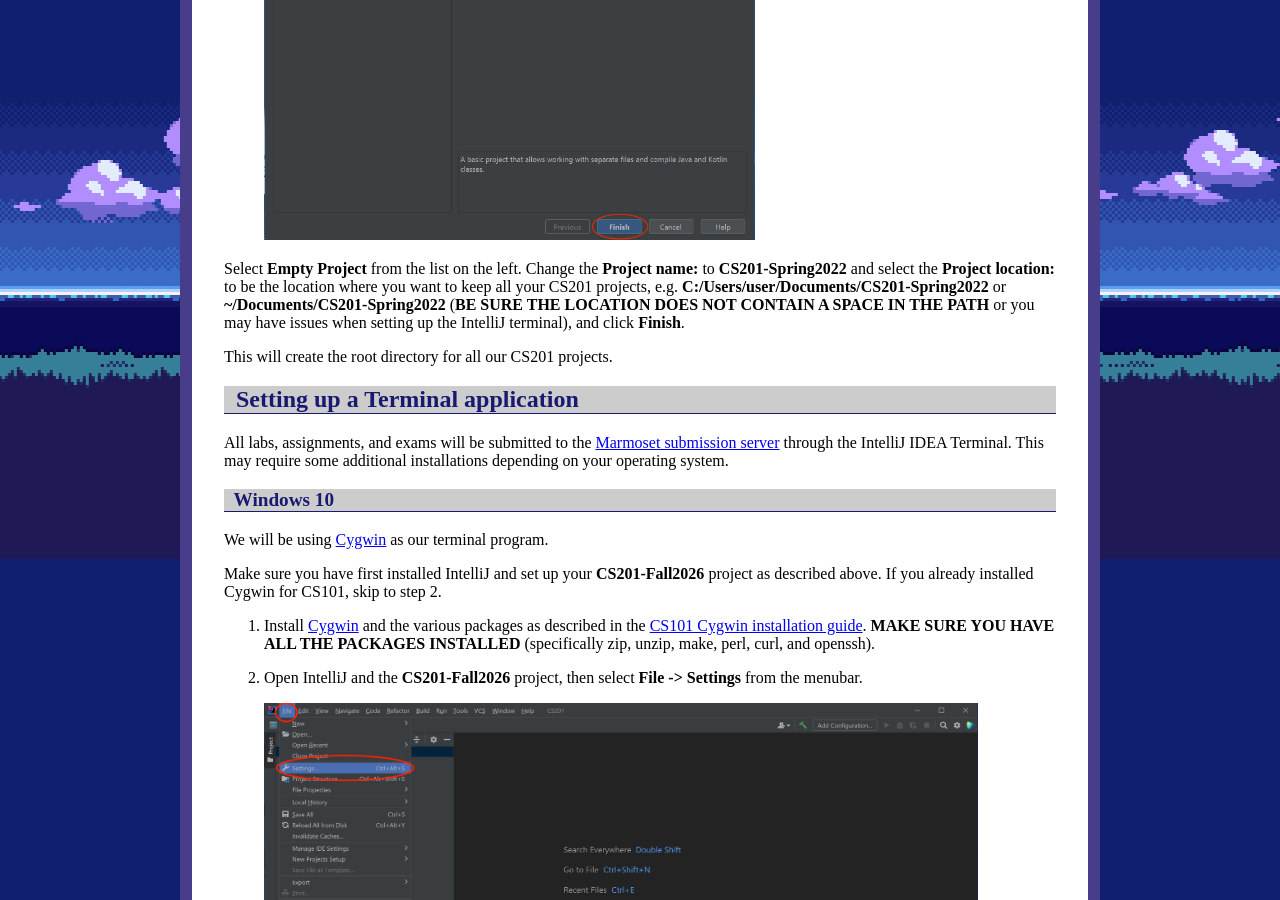
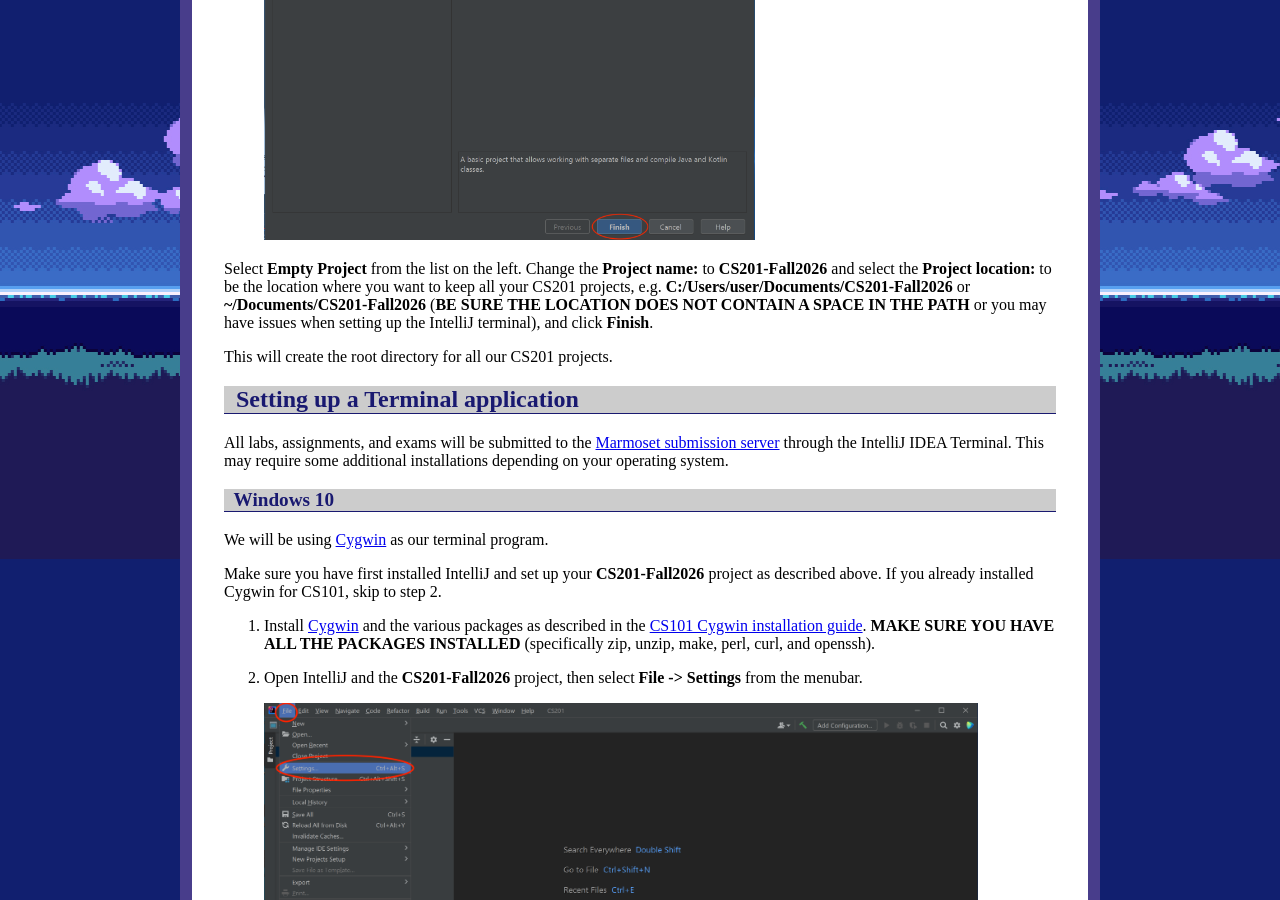
Before and after one commit to ycpcs/cs201-fall2026, a Jekyll site: the page built from resources/index.md, in a window 1280 px wide and 900 px high, scrolled down 1241 px. Built offline with Jekyll 4.4.1, drawn with Linux system fonts in a browser that asks for light colours.

Commit message:
Update index.md

```diff
--- a/resources/index.md
+++ b/resources/index.md
@@ -26,7 +26,7 @@ Select **New Project** which will open the new project dialog
 
 > <img src="images/IntelliJNewProject.png" alt="IntelliJ New Project Window" height="500"/>
 
-Select **Empty Project** from the list on the left. Change the **Project name:** to **CS201-Spring2022** and select the **Project location:** to be the location where you want to keep all your CS201 projects, e.g. **C:/Users/user/Documents/CS201-Spring2022** or **~/Documents/CS201-Spring2022** (**BE SURE THE LOCATION DOES NOT CONTAIN A SPACE IN THE PATH** or you may have issues when setting up the IntelliJ terminal), and click **Finish**.
+Select **Empty Project** from the list on the left. Change the **Project name:** to **CS201-Fall2026** and select the **Project location:** to be the location where you want to keep all your CS201 projects, e.g. **C:/Users/user/Documents/CS201-Fall2026** or **~/Documents/CS201-Fall2026** (**BE SURE THE LOCATION DOES NOT CONTAIN A SPACE IN THE PATH** or you may have issues when setting up the IntelliJ terminal), and click **Finish**.
 
 This will create the root directory for all our CS201 projects.
 
```
